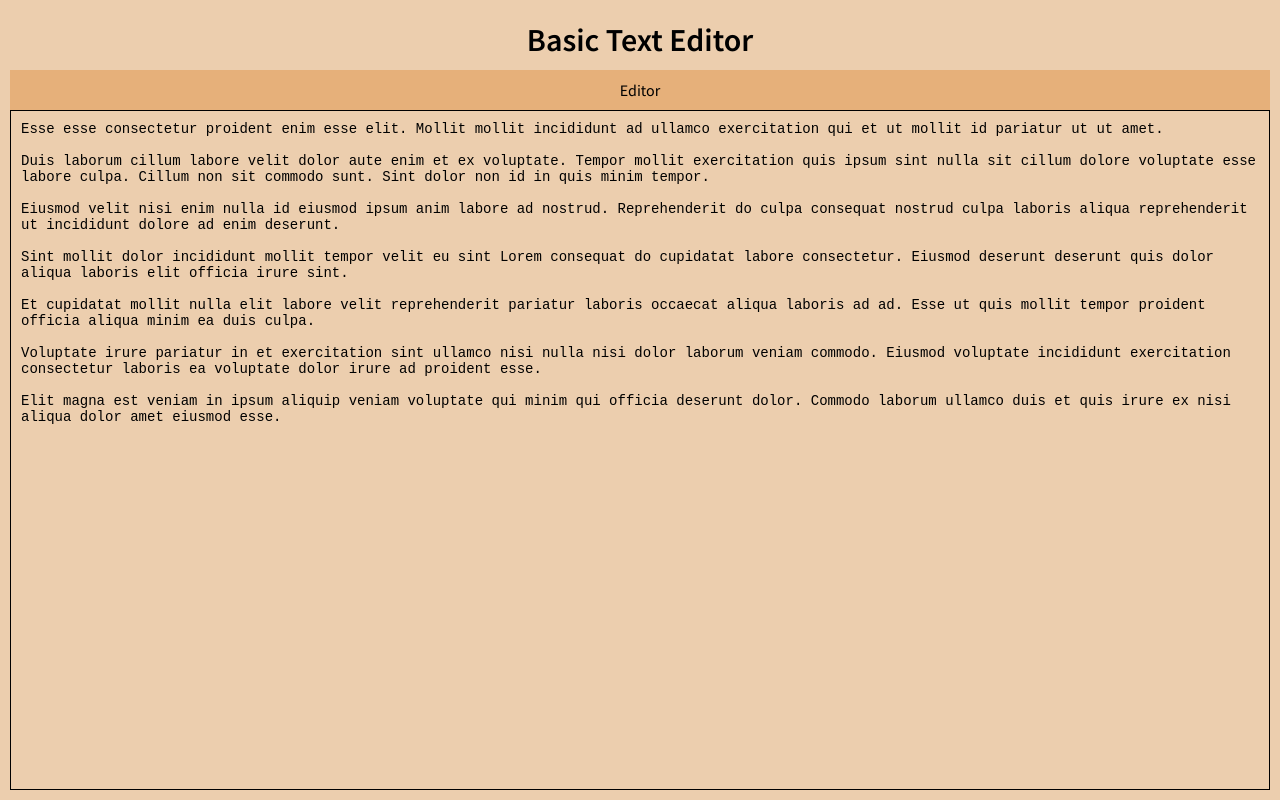
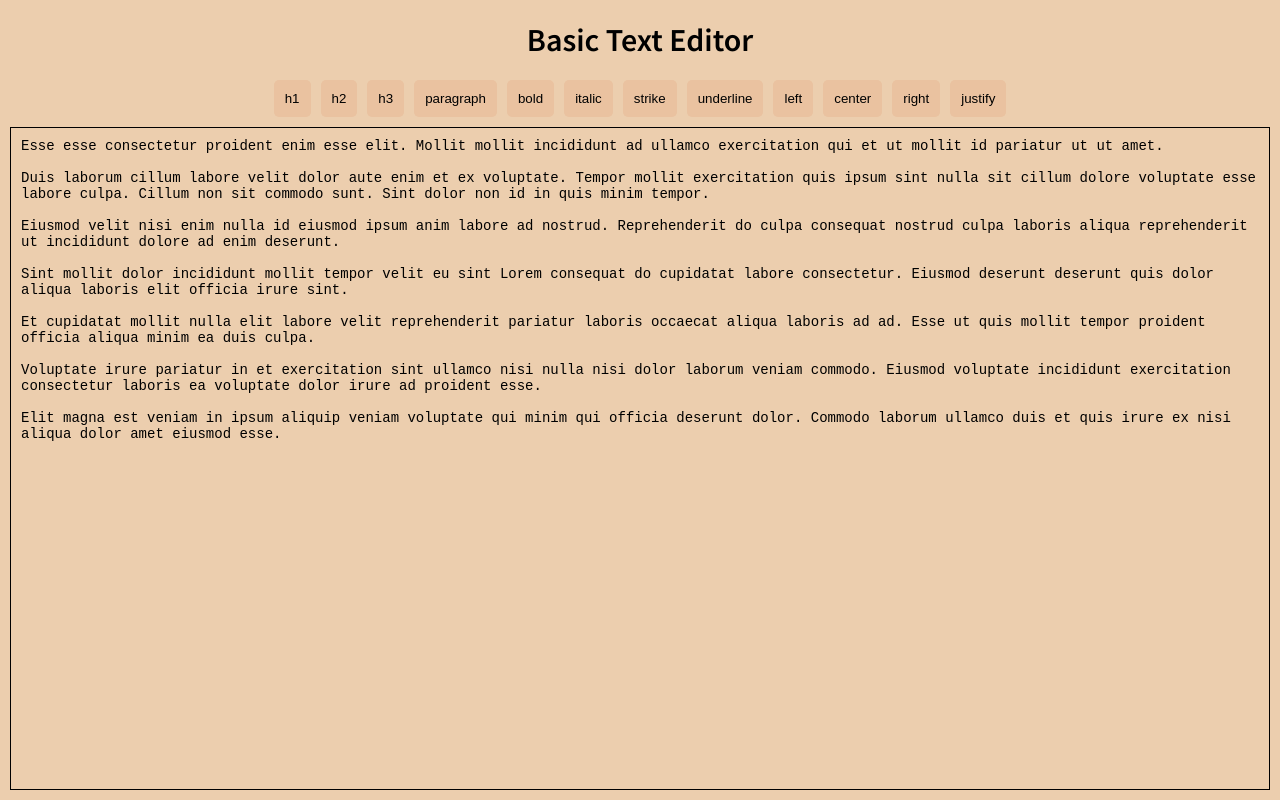
Before and after one commit to aliergul/react-examples-text-editor, a React (Vite) app: page / in a window 1280 px wide. Built offline with nearby package versions, Linux system fonts and the light colour scheme.

Commit message:
styling editor buttons

```diff
--- a/src/components/Editor/Editor.jsx
+++ b/src/components/Editor/Editor.jsx
@@ -1,5 +1,28 @@
+import EditorItems from "./EditorItems";
+
+const items = [
+  "h1",
+  "h2",
+  "h3",
+  "paragraph",
+  "bold",
+  "italic",
+  "strike",
+  "underline",
+  "left",
+  "center",
+  "right",
+  "justify",
+];
+
 const Editor = () => {
-  return <div className="editor">Editor</div>;
+  return (
+    <div className="editor">
+      {items.map((name, i) => {
+        return <EditorItems key={i} name={name} />;
+      })}
+    </div>
+  );
 };
 
 export default Editor;
--- a/src/components/Editor/EditorItems.jsx
+++ b/src/components/Editor/EditorItems.jsx
@@ -1,7 +1,8 @@
 const EditorItems = ({ name }) => {
+  console.log("name", name);
   return (
     <>
-      <button>{name}</button>
+      <button className="editor-buttons">{name}</button>
     </>
   );
 };
--- a/src/index.scss
+++ b/src/index.scss
@@ -29,6 +29,25 @@ code {
   min-height: 100vh;
 }
 
+button {
+  border-radius: 8px;
+  border: 1px solid transparent;
+  background-color: #eac2a0;
+  padding: 10px;
+  border-radius: 5px;
+  cursor: pointer;
+  transition: background-color 0.3s, border-color 0.2s;
+}
+
+button:hover {
+  background-color: #f5bb81;
+}
+
+button:active {
+  border: 1px solid transparent;
+  border-color: #3d3e4d;
+}
+
 h1 {
   padding: 10px;
 }
@@ -44,9 +63,9 @@ h1 {
 .editor {
   display: flex;
   width: 100%;
-  background-color: #e6b07a;
   justify-content: center;
   padding: 10px;
+  gap: 10px;
 }
 
 .textarea {
@@ -57,6 +76,5 @@ h1 {
   // height: 100px;
   // margin: 10px 0;
   padding: 10px;
-
   border: 1px solid #000;
 }
```
